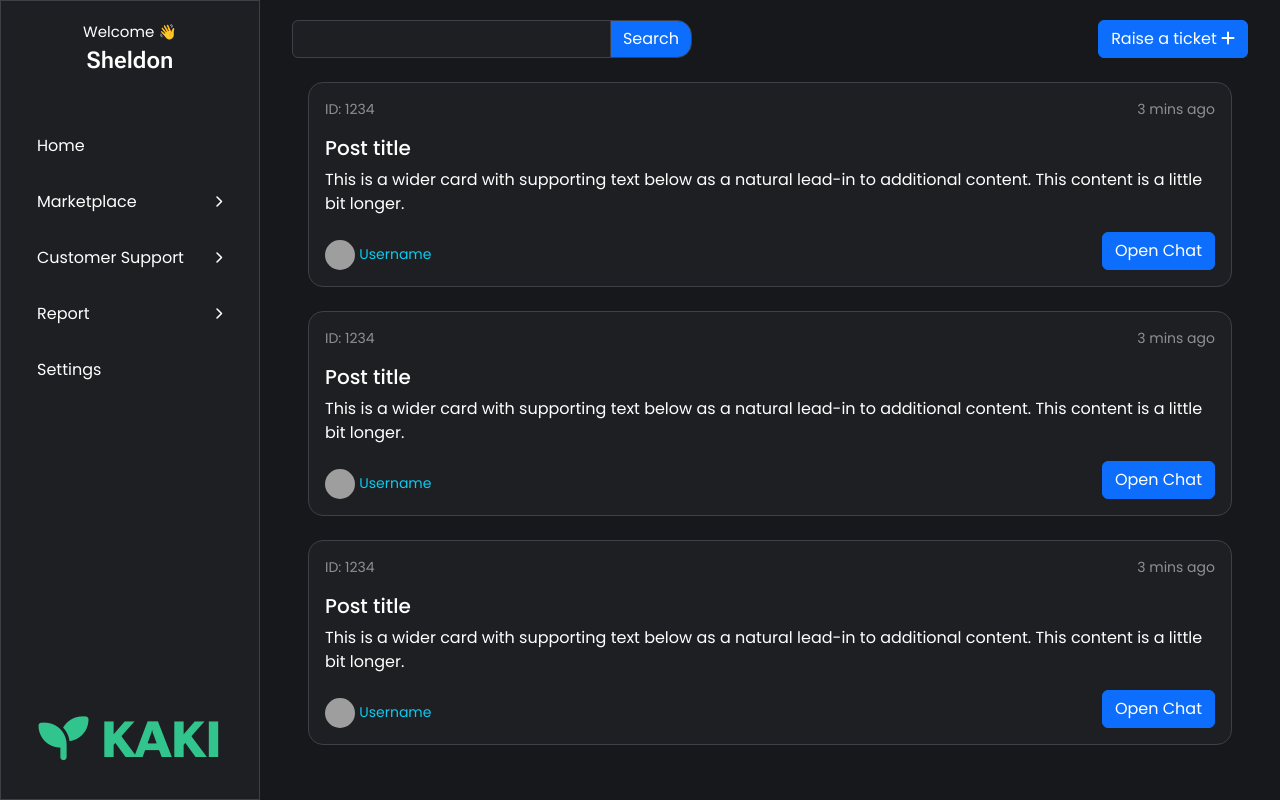
After one commit to gangula-karthik/KAKI-App, a Flask app: page /my_tickets in a window 1280 px wide. The commit adds this page. Run offline with Flask 3, Linux system fonts and the light colour scheme; some libraries are stand-ins or nearby versions; grey boxes are pictures that could not be loaded.

Commit message:
add my tickets page and link to navbar

```diff
--- a/app.py
+++ b/app.py
@@ -11,6 +11,10 @@ def index():
 @app.route('/support_overview', methods=['GET'])
 def customerOverview():
     return render_template('customer_support/support_overview.html', name="Sheldon")
+
+@app.route('/my_tickets', methods=['GET'])
+def myTickets():
+    return render_template('customer_support/my_tickets.html', name="Sheldon")
 
 @app.route('/user_tickets', methods=['GET'])
 def userTickets():
--- /dev/null
+++ b/templates/customer_support/my_tickets.html
@@ -0,0 +1,33 @@
+<link rel="stylesheet" href="ticket_discussion.css">
+
+{% extends "template.html" %}
+
+{% block content %}
+<div class="container">
+  <div class="row align-items-center">
+    <div class="col-md-8">
+      <div class="input-group" style="width:400px;">
+        <input type="text" class="custom-input form-control" style="color: rgba(255, 255, 255, 0.42); border: 1.5px solid #3F3F48; background: #1E1F23;" aria-label="Search">
+        <div class="input-group-append">
+          <button class="btn btn-primary my-2 my-sm-0" style="border-radius: 0px 5px 5px 0px;border: 1.5px solid #3F3F48;" type="submit">Search</button>
+        </div>
+      </div>
+    </div>
+    <div class="col-md-4 d-flex justify-content-end">
+      <button class="btn btn-primary my-2 my-sm-0">Raise a ticket <i class="fa-solid fa-plus"></i></button>
+    </div>
+  </div>
+</div>
+
+
+
+
+
+
+{% include 'customer_support/ticket.html' %}
+{% include 'customer_support/ticket.html' %}
+{% include 'customer_support/ticket.html' %}
+
+
+
+{% endblock %}
--- a/templates/navbar.html
+++ b/templates/navbar.html
@@ -70,7 +70,7 @@
                 <a href="/user_tickets">All Tickets</a>
               </li>
               <li class="item">
-                <a href="#">My Tickets</a>
+                <a href="/my_tickets">My Tickets</a>
               </li>
               <li class="item">
                 <a href="#">Chat</a>
```
